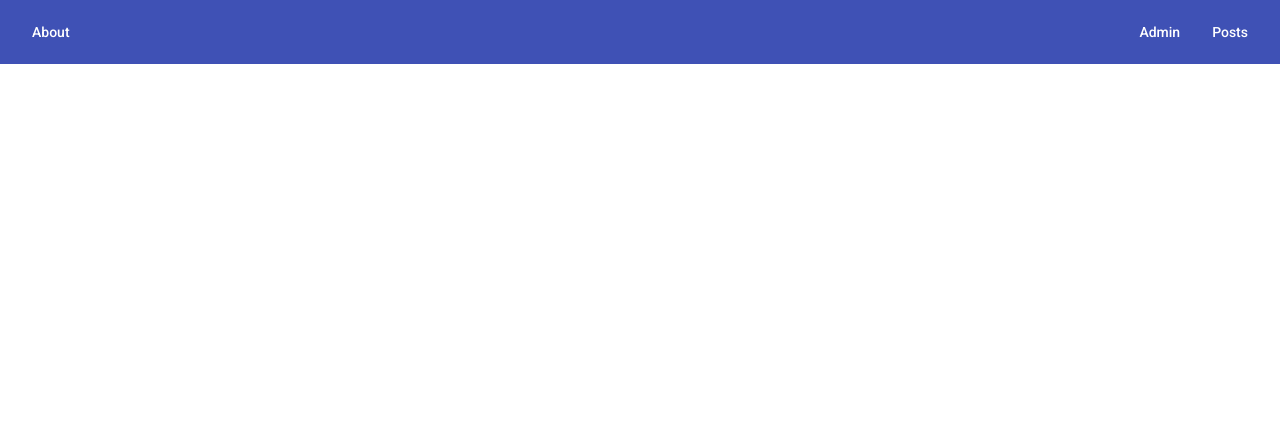
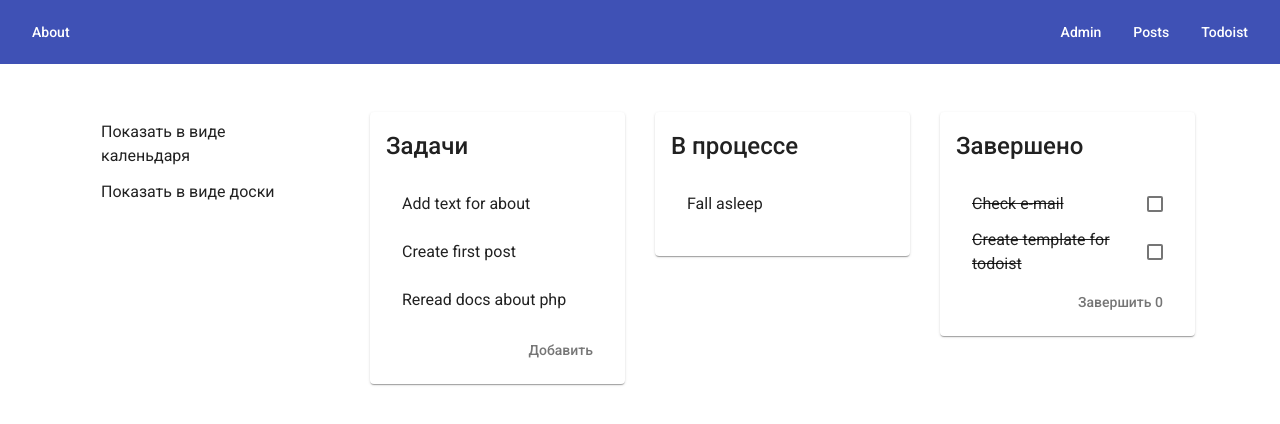
Before and after one commit to dumandaulbekov/portfolio-frontend, an Angular app: page /todoist in a window 1280 px wide. Before the commit this address led to /. Shown: the top 424 px of the page. Built offline with nearby package versions, Linux system fonts and the light colour scheme.

Commit message:
Add todoist component Add model todoist

```diff
--- a/src/app/app-routing.module.ts
+++ b/src/app/app-routing.module.ts
@@ -3,10 +3,12 @@ import { Routes, RouterModule } from '@angular/router';
 import { AboutComponent } from './about/about.component';
 import { PostComponent } from './posts/post/post.component';
 import { PostsComponent } from './posts/posts.component';
+import { TodoistComponent } from './todoist/todoist.component';
 
 const routes: Routes = [
   { path: '', redirectTo: 'about', pathMatch: 'full' },
   { path: 'about', component: AboutComponent },
+  { path: 'todoist', component: TodoistComponent },
   { path: 'posts', component: PostsComponent },
   { path: 'post/:id', component: PostComponent },
   { path: 'admin', loadChildren: () => import('./_admin/admin.module').then(m => m.AdminModule) }
--- a/src/app/app.component.html
+++ b/src/app/app.component.html
@@ -5,6 +5,7 @@
     <span class="spacer"></span>
     <button mat-button routerLink="admin">Admin</button>
     <button mat-button routerLink="posts">Posts</button>
+    <button mat-button routerLink="todoist">Todoist</button>
 </mat-toolbar>
 
 <div class="container">
--- a/src/app/app.module.ts
+++ b/src/app/app.module.ts
@@ -10,6 +10,7 @@ import { FormsModule, ReactiveFormsModule } from '@angular/forms';
 import { AboutComponent } from './about/about.component';
 import { PostsComponent } from './posts/posts.component';
 import { PostComponent } from './posts/post/post.component';
+import { TodoistComponent } from './todoist/todoist.component';
 
 @NgModule({
   declarations: [
@@ -17,6 +18,7 @@ import { PostComponent } from './posts/post/post.component';
     AboutComponent,
     PostsComponent,
     PostComponent,
+    TodoistComponent,
   ],
   imports: [
     BrowserModule,
--- a/src/app/posts/posts.component.html
+++ b/src/app/posts/posts.component.html
@@ -1,4 +1,3 @@
-<div class="container">
 <div class="row">
     <div class="col-md-3"></div>
     <div class="col-md-5">
@@ -9,7 +8,8 @@
                 </mat-card-title>
                 <mat-card-subtitle>{{post.modifiedDate}}</mat-card-subtitle>
                 <hr>
-                    <p [routerLink]="['/post', post.id]" class="cursor-pointer mb-3">{{post.content.substring(0,250)}}...</p>
+                <p [routerLink]="['/post', post.id]" class="cursor-pointer mb-3">{{post.content.substring(0,250)}}...
+                </p>
                 <div class="mb-0 d-flex justify-content-between">
                     <p class="">design</p>
 
@@ -24,4 +24,3 @@
     </div>
     <div class="col-md-3"></div>
 </div>
-</div>
--- /dev/null
+++ b/src/app/todoist/todoist.component.html
@@ -0,0 +1,63 @@
+<div class="row  mt-5">
+    <div class="col-md-3">
+        <mat-selection-list [multiple]="false">
+            <mat-list-option>Показать в виде каленьдаря</mat-list-option>
+            <mat-list-option>Показать в виде доски</mat-list-option>
+        </mat-selection-list>
+    </div>
+    <div class="col-md-9">
+        <div class="row">
+            <div class="col-md-4">
+                <mat-card>
+                    <mat-card-title>Задачи</mat-card-title>
+                    <mat-selection-list [multiple]="false">
+                        <div cdkDropList #todoList="cdkDropList" [cdkDropListData]="todo"
+                            [cdkDropListConnectedTo]="[testList, doneList]" (cdkDropListDropped)="drop($event)">
+                            <mat-list-option *ngFor="let item of todo" cdkDrag [value]="item">
+                                {{item}}
+                            </mat-list-option>
+
+                            <mat-card-subtitle align="end" class="mt-2 mb-0">
+                                <button mat-button>Добавить</button>
+                            </mat-card-subtitle>
+                        </div>
+                    </mat-selection-list>
+                </mat-card>
+            </div>
+
+            <div class="col-md-4">
+                <mat-card>
+                    <mat-card-title>В процессе</mat-card-title>
+
+                    <mat-selection-list [multiple]="false">
+                        <div cdkDropList #testList="cdkDropList" [cdkDropListData]="test"
+                            [cdkDropListConnectedTo]="[todoList, doneList]" (cdkDropListDropped)="drop($event)">
+                            <mat-list-option *ngFor="let item of test" cdkDrag [value]="item">
+                                {{item}}
+                            </mat-list-option>
+                        </div>
+                    </mat-selection-list>
+                </mat-card>
+            </div>
+
+            <div class="col-md-4">
+                <mat-card>
+                    <mat-card-title>Завершено</mat-card-title>
+
+                    <mat-selection-list #isDone>
+                        <div cdkDropList #doneList="cdkDropList" [cdkDropListData]="done"
+                            [cdkDropListConnectedTo]="[todoList, testList]" (cdkDropListDropped)="drop($event)">
+                            <mat-list-option *ngFor="let item of done" cdkDrag [value]="item" class="done">
+                                <s>{{item}}</s>
+                            </mat-list-option>
+
+                            <mat-card-subtitle align="end" class="mt-2 mb-0">
+                                <button mat-button>Завершить {{isDone.selectedOptions.selected.length}}</button>
+                            </mat-card-subtitle>
+                        </div>
+                    </mat-selection-list>
+                </mat-card>
+            </div>
+        </div>
+    </div>
+</div>
--- /dev/null
+++ b/src/app/todoist/todoist.component.scss
@@ -0,0 +1,11 @@
+  .cdk-drop-list {
+      min-height: 60px;
+  }
+
+  .cdk-drag-placeholder {
+    opacity: 0;
+  }
+
+  .cdk-drag-animating {
+    transition: transform 250ms cubic-bezier(0, 0, 0.2, 1);
+  }
--- /dev/null
+++ b/src/app/todoist/todoist.component.ts
@@ -0,0 +1,42 @@
+import { CdkDragDrop, moveItemInArray, transferArrayItem } from '@angular/cdk/drag-drop';
+import { Component, OnInit } from '@angular/core';
+import { ITodoist } from '../_shared/models/todoist.model';
+
+@Component({
+  selector: 'app-todoist',
+  templateUrl: './todoist.component.html',
+  styleUrls: ['./todoist.component.scss']
+})
+export class TodoistComponent implements OnInit {
+  todo = [
+    'Add text for about',
+    'Create first post',
+    'Reread docs about php'
+  ];
+
+  test = [
+    'Fall asleep',
+  ];
+
+  done = [
+    'Check e-mail',
+    'Create template for todoist',
+  ];
+
+  constructor() { }
+
+  ngOnInit(): void {
+  }
+
+  public drop(event: CdkDragDrop<string[]>): void {
+    if (event.previousContainer === event.container) {
+      moveItemInArray(event.container.data, event.previousIndex, event.currentIndex);
+    } else {
+      transferArrayItem(event.previousContainer.data,
+        event.container.data,
+        event.previousIndex,
+        event.currentIndex);
+    }
+  }
+
+}
```
Also changed, not shown: src/app/_shared/models/todoist.model.ts (added, +9 -0 lines), src/app/_shared/modules/material.module.ts (+6 -1 lines), 1 other file (tests, documents, lock files or other folders). Lines whose indentation alone changed are shown as unchanged.
